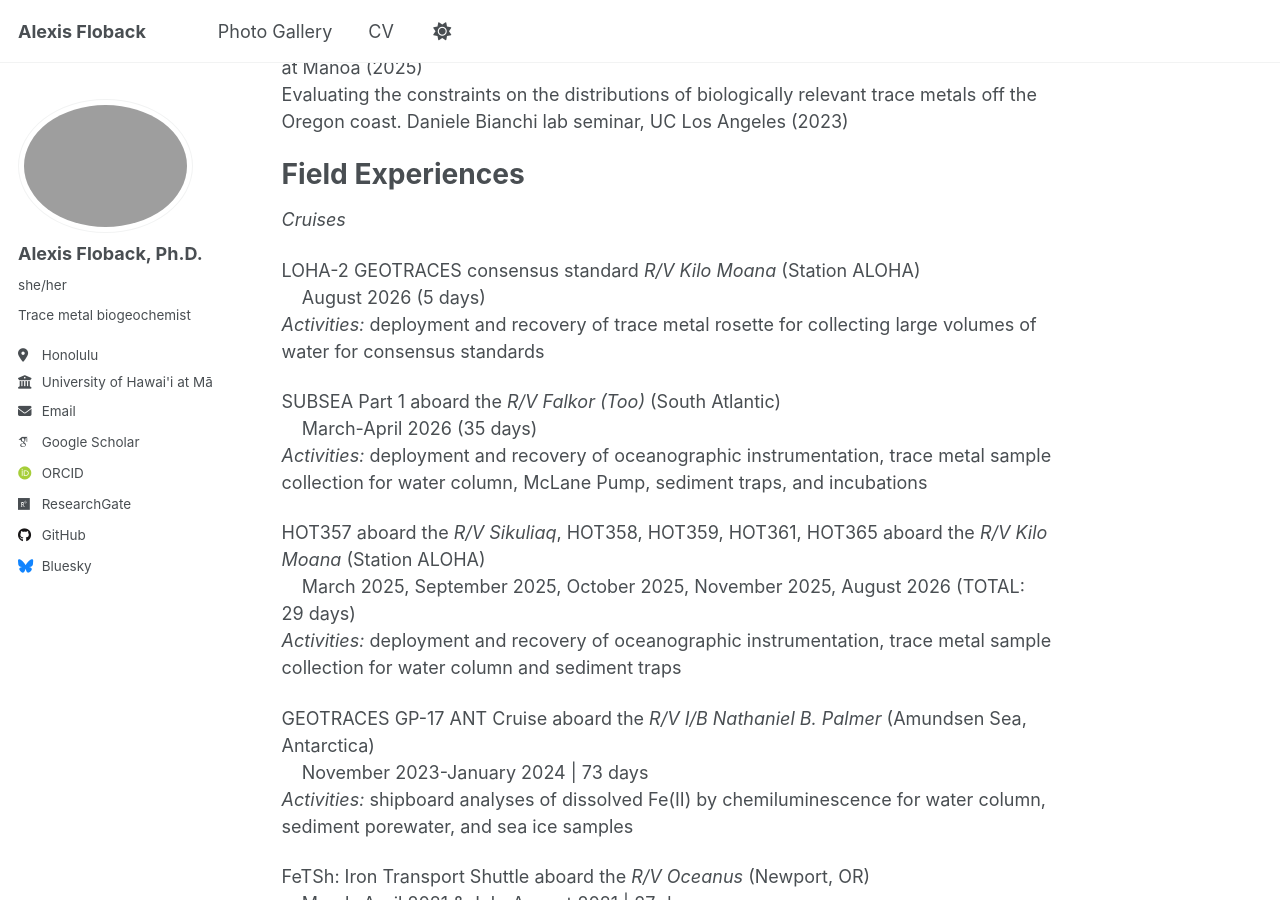
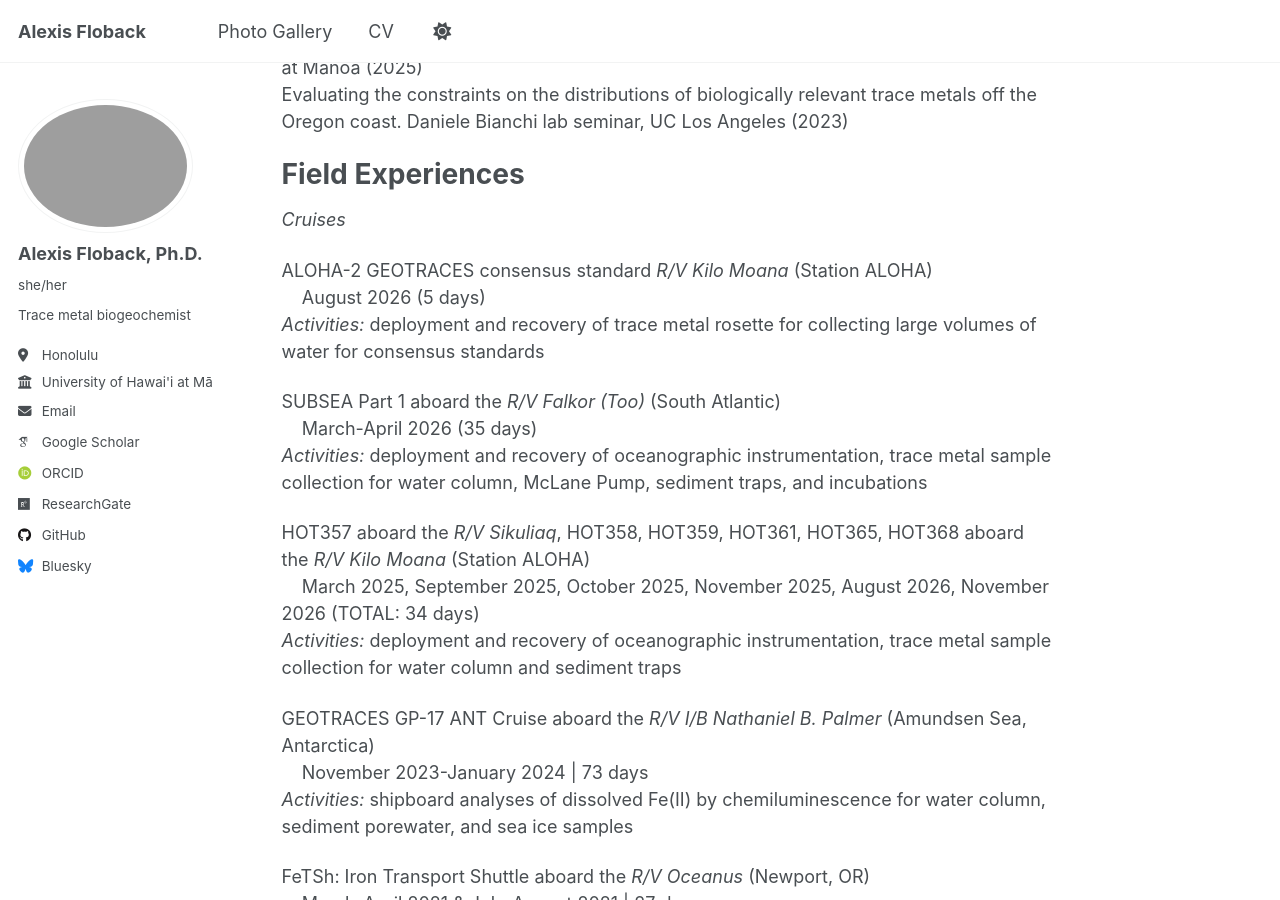
Before and after one commit to alexis-floback/alexis-floback.github.io, a Jekyll site: the page built from _pages/cv.md, in a window 1280 px wide and 900 px high, scrolled down 3380 px. Built offline with Jekyll 4.4.1, drawn with Linux system fonts in a browser that asks for light colours; some web fonts are replaced.

Commit message:
Update cv.md

```diff
--- a/_pages/cv.md
+++ b/_pages/cv.md
@@ -96,7 +96,7 @@ Field Experiences
 ======
 _Cruises_
 
-LOHA-2 GEOTRACES consensus standard _R/V Kilo Moana_ (Station ALOHA)\
+ALOHA-2 GEOTRACES consensus standard _R/V Kilo Moana_ (Station ALOHA)\
 &nbsp;&nbsp;&nbsp;&nbsp;August 2026 (5 days)\
 _Activities:_ deployment and recovery of trace metal rosette for collecting large volumes of water for consensus standards
 
@@ -104,8 +104,8 @@ SUBSEA Part 1 aboard the _R/V Falkor (Too)_ (South Atlantic)\
 &nbsp;&nbsp;&nbsp;&nbsp;March-April 2026 (35 days)\
 _Activities:_ deployment and recovery of oceanographic instrumentation, trace metal sample collection for water column, McLane Pump, sediment traps, and incubations
 
-HOT357 aboard the _R/V Sikuliaq_, HOT358, HOT359, HOT361, HOT365 aboard the _R/V Kilo Moana_ (Station ALOHA) \
-&nbsp;&nbsp;&nbsp;&nbsp;March 2025, September 2025, October 2025, November 2025, August 2026 (TOTAL: 29 days)\
+HOT357 aboard the _R/V Sikuliaq_, HOT358, HOT359, HOT361, HOT365, HOT368 aboard the _R/V Kilo Moana_ (Station ALOHA) \
+&nbsp;&nbsp;&nbsp;&nbsp;March 2025, September 2025, October 2025, November 2025, August 2026, November 2026 (TOTAL: 34 days)\
 _Activities:_ deployment and recovery of oceanographic instrumentation, trace metal sample collection for water column and sediment traps
 
 GEOTRACES GP-17 ANT Cruise aboard the _R/V I/B Nathaniel B. Palmer_ (Amundsen Sea, Antarctica)\
```
